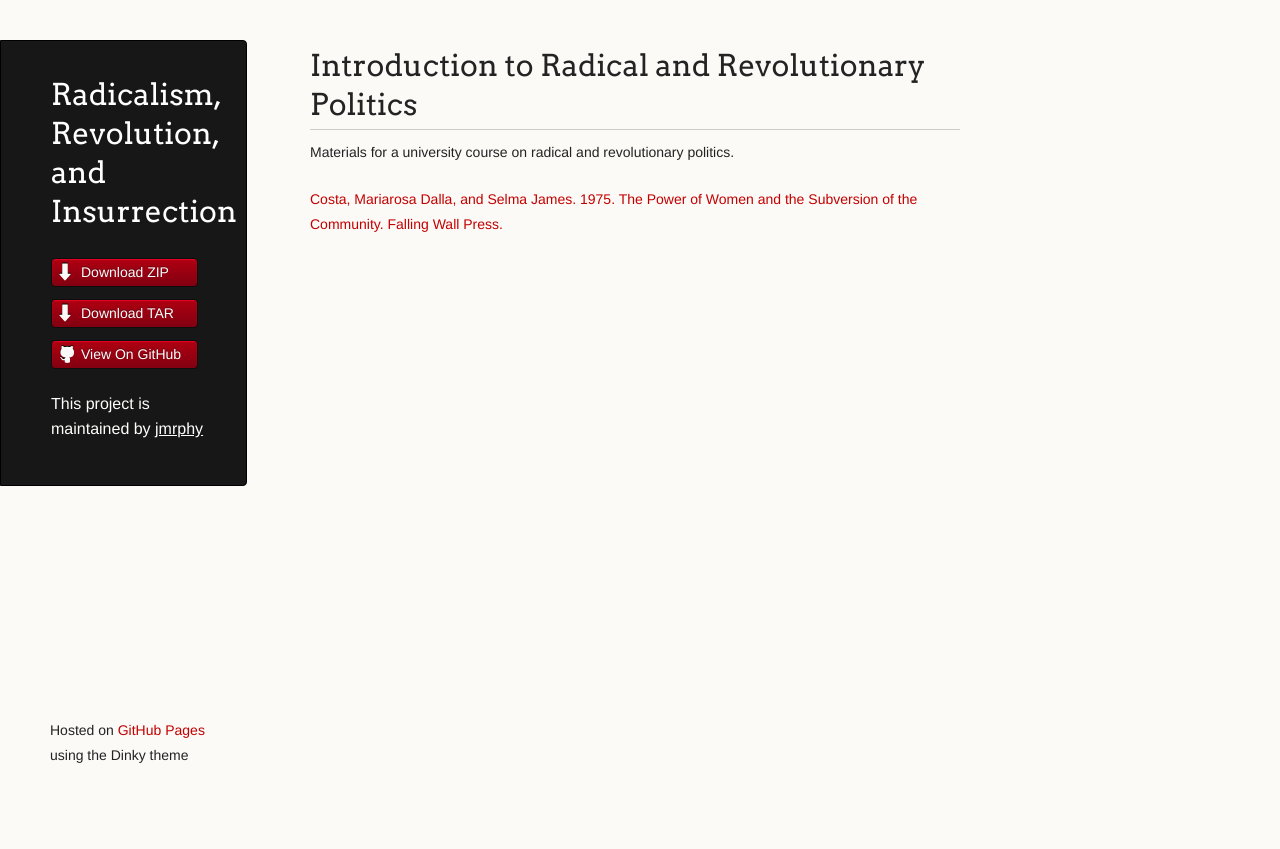
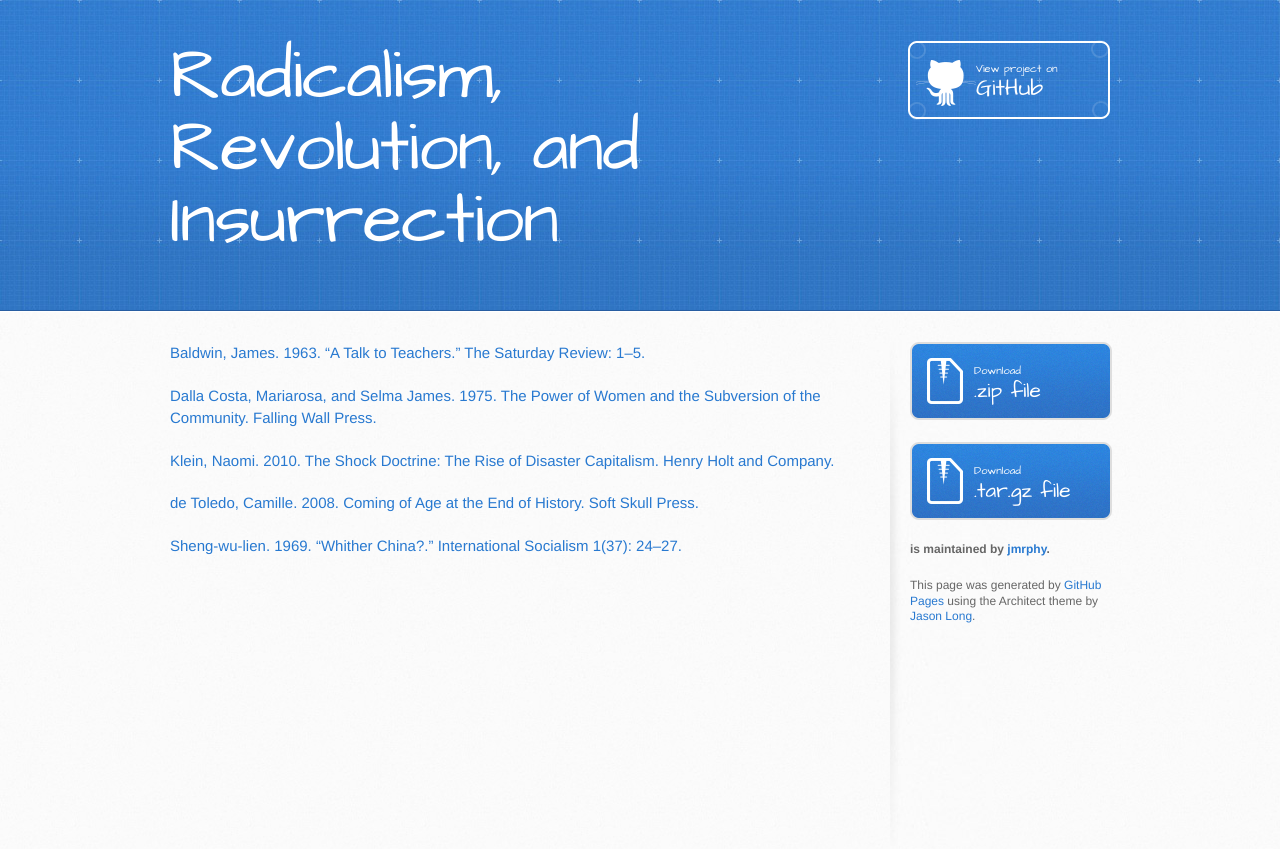
Before and after one commit to jmrphy/course_radical_politics, a plain HTML site: page index.html in a window 1280 px wide. Before the commit the page ends 800 px from the top, so only its background shows below. Drawn offline with Linux system fonts and the light colour scheme.

Commit message:
Create gh-pages branch via GitHub

```diff
--- a/index.html
+++ b/index.html
@@ -1,48 +1,62 @@
-<!doctype html>
+<!DOCTYPE html>
 <html>
   <head>
-    <meta charset="utf-8">
+    <meta charset='utf-8'>
     <meta http-equiv="X-UA-Compatible" content="chrome=1">
-    <title>Radicalism, Revolution, and Insurrection by jmrphy</title>
+    <meta name="viewport" content="width=device-width, initial-scale=1, maximum-scale=1">
+    <link href='https://fonts.googleapis.com/css?family=Architects+Daughter' rel='stylesheet' type='text/css'>
+    <link rel="stylesheet" type="text/css" href="stylesheets/stylesheet.css" media="screen" />
+    <link rel="stylesheet" type="text/css" href="stylesheets/pygment_trac.css" media="screen" />
+    <link rel="stylesheet" type="text/css" href="stylesheets/print.css" media="print" />
 
-    <link rel="stylesheet" href="stylesheets/styles.css">
-    <link rel="stylesheet" href="stylesheets/pygment_trac.css">
-    <script src="javascripts/scale.fix.js"></script>
-    <meta name="viewport" content="width=device-width, initial-scale=1, user-scalable=no">
     <!--[if lt IE 9]>
     <script src="//html5shiv.googlecode.com/svn/trunk/html5.js"></script>
     <![endif]-->
+
+    <title>Radicalism, Revolution, and Insurrection by jmrphy</title>
   </head>
+
   <body>
-    <div class="wrapper">
-      <header>
-        <h1 class="header">Radicalism, Revolution, and Insurrection</h1>
-        <p class="header"></p>
+    <header>
+      <div class="inner">
+        <h1>Radicalism, Revolution, and Insurrection</h1>
+        <h2></h2>
+        <a href="https://github.com/jmrphy/course_on_radical_politics" class="button"><small>View project on</small>GitHub</a>
+      </div>
+    </header>
 
-        <ul>
-          <li class="download"><a class="buttons" href="https://github.com/jmrphy/course_on_radical_politics/zipball/master">Download ZIP</a></li>
-          <li class="download"><a class="buttons" href="https://github.com/jmrphy/course_on_radical_politics/tarball/master">Download TAR</a></li>
-          <li><a class="buttons github" href="https://github.com/jmrphy/course_on_radical_politics">View On GitHub</a></li>
-        </ul>
+    <div id="content-wrapper">
+      <div class="inner clearfix">
+        <section id="main-content">
+          <p><a href="https://github.com/jmrphy/course_on_radical_politics/blob/master/Baldwin_Teachers_1963.pdf?raw=true">Baldwin, James. 1963. “A Talk to Teachers.” <em>The Saturday Review</em>: 1–5.</a></p>
 
-        <p class="header">This project is maintained by <a class="header name" href="https://github.com/jmrphy">jmrphy</a></p>
+<p><a href="https://github.com/jmrphy/course_on_radical_politics/blob/master/Dalla_Costa_and_James_Power_of_Women_1975.pdf?raw=true">Dalla Costa, Mariarosa, and Selma James. 1975. <em>The Power of Women and the Subversion of the Community</em>. Falling Wall Press.</a></p>
 
+<p><a href="https://github.com/jmrphy/course_on_radical_politics/blob/master/Klein_Shock_Doctrine_2012.pdf?raw=true">Klein, Naomi. 2010. <em>The Shock Doctrine: The Rise of Disaster Capitalism</em>. Henry Holt and Company.</a></p>
 
-      </header>
-      <section>
-        <h1>
-<a name="introduction-to-radical-and-revolutionary-politics" class="anchor" href="#introduction-to-radical-and-revolutionary-politics"><span class="octicon octicon-link"></span></a>Introduction to Radical and Revolutionary Politics</h1>
+<p><a href="https://github.com/jmrphy/course_on_radical_politics/blob/master/DeToledo_End_of_History_2008.pdf?raw=true">de Toledo, Camille. 2008. <em>Coming of Age at the End of History</em>. Soft Skull Press.</a></p>
 
-<p>Materials for a university course on radical and revolutionary politics.</p>
+<p><a href="https://github.com/jmrphy/course_on_radical_politics/blob/master/Sheng%C2%AD-wu%C2%AD-lien_Wither_China_1969.pdf?raw=true">Sheng-wu-lien. 1969. “Whither China?.” International Socialism 1(37): 24–27.</a></p>
+        </section>
 
-<p><a href="https://github.com/jmrphy/course_on_radical_politics/blob/master/Dalla_Costa_and_James_Women_and_Subversion.pdf?raw=true">Costa, Mariarosa Dalla, and Selma James. 1975. The Power of Women and the Subversion of the Community. Falling Wall Press.</a></p>
-      </section>
-      <footer>
-        <p><small>Hosted on <a href="http://pages.github.com">GitHub Pages</a> using the Dinky theme</small></p>
-      </footer>
+        <aside id="sidebar">
+          <a href="https://github.com/jmrphy/course_on_radical_politics/zipball/master" class="button">
+            <small>Download</small>
+            .zip file
+          </a>
+          <a href="https://github.com/jmrphy/course_on_radical_politics/tarball/master" class="button">
+            <small>Download</small>
+            .tar.gz file
+          </a>
+
+          <p class="repo-owner"><a href="https://github.com/jmrphy/course_on_radical_politics"></a> is maintained by <a href="https://github.com/jmrphy">jmrphy</a>.</p>
+
+          <p>This page was generated by <a href="https://pages.github.com">GitHub Pages</a> using the Architect theme by <a href="https://twitter.com/jasonlong">Jason Long</a>.</p>
+        </aside>
+      </div>
     </div>
-    <!--[if !IE]><script>fixScale(document);</script><![endif]-->
-		          <script type="text/javascript">
+
+            <script type="text/javascript">
             var gaJsHost = (("https:" == document.location.protocol) ? "https://ssl." : "http://www.");
             document.write(unescape("%3Cscript src='" + gaJsHost + "google-analytics.com/ga.js' type='text/javascript'%3E%3C/script%3E"));
           </script>
--- a/params.json
+++ b/params.json
@@ -1 +1 @@
-{"name":"Radicalism, Revolution, and Insurrection","tagline":"","body":"Introduction to Radical and Revolutionary Politics\r\n==========================\r\n\r\nMaterials for a university course on radical and revolutionary politics.\r\n\r\n[Costa, Mariarosa Dalla, and Selma James. 1975. The Power of Women and the Subversion of the Community. Falling Wall Press.](https://github.com/jmrphy/course_on_radical_politics/blob/master/Dalla_Costa_and_James_Women_and_Subversion.pdf?raw=true)\r\n","google":"UA-42953742-1","note":"Don't delete this file! It's used internally to help with page regeneration."}
+{"name":"Radicalism, Revolution, and Insurrection","tagline":"","body":"[Baldwin, James. 1963. “A Talk to Teachers.” *The Saturday Review*: 1–5.](https://github.com/jmrphy/course_on_radical_politics/blob/master/Baldwin_Teachers_1963.pdf?raw=true)\r\n\r\n[Dalla Costa, Mariarosa, and Selma James. 1975. *The Power of Women and the Subversion of the Community*. Falling Wall Press.](https://github.com/jmrphy/course_on_radical_politics/blob/master/Dalla_Costa_and_James_Power_of_Women_1975.pdf?raw=true)\r\n\r\n[Klein, Naomi. 2010. *The Shock Doctrine: The Rise of Disaster Capitalism*. Henry Holt and Company.](https://github.com/jmrphy/course_on_radical_politics/blob/master/Klein_Shock_Doctrine_2012.pdf?raw=true)\r\n\r\n[de Toledo, Camille. 2008. *Coming of Age at the End of History*. Soft Skull Press.](https://github.com/jmrphy/course_on_radical_politics/blob/master/DeToledo_End_of_History_2008.pdf?raw=true)\r\n\r\n[Sheng-wu-lien. 1969. “Whither China?.” International Socialism 1(37): 24–27.](https://github.com/jmrphy/course_on_radical_politics/blob/master/Sheng­-wu­-lien_Wither_China_1969.pdf?raw=true)","google":"UA-42953742-1","note":"Don't delete this file! It's used internally to help with page regeneration."}
```
